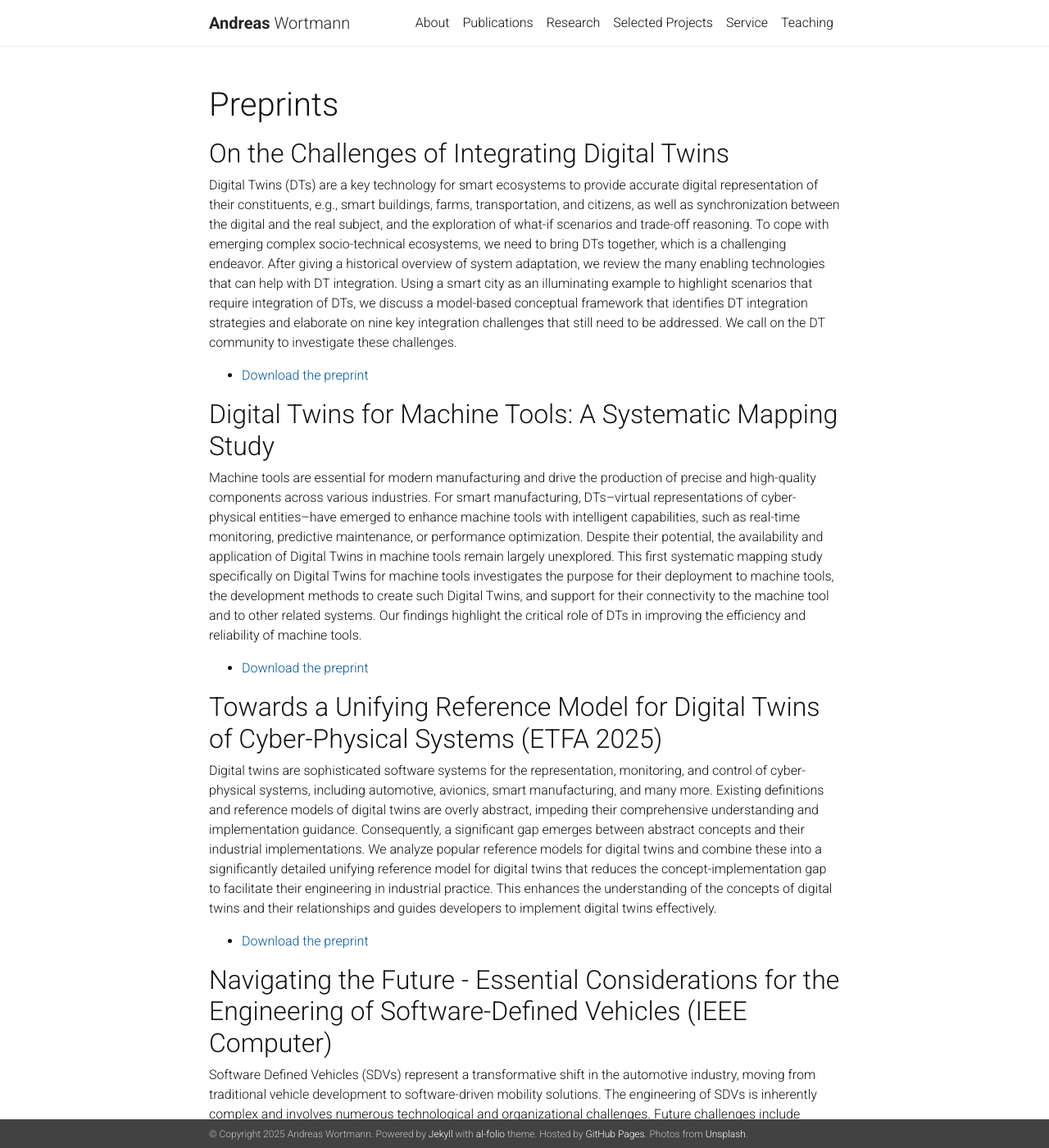
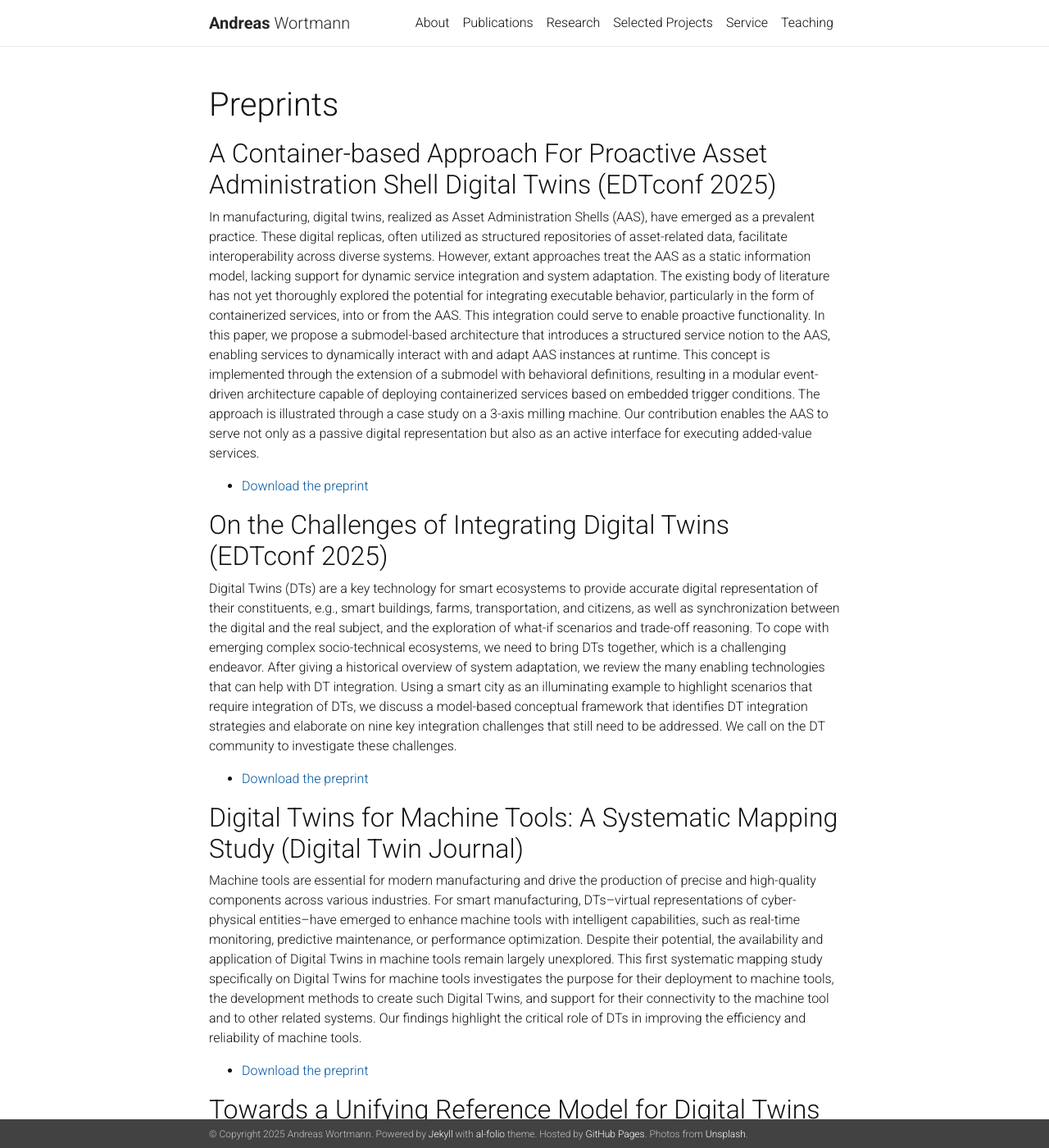
Before and after one commit to awortmann/awortmann.github.io, a Jekyll site: the page built from _pages/preprints.md, in a window 1280 px wide and 1400 px high. Shown: the whole window at 82% size. Built offline with Jekyll 4.4.1, drawn with Linux system fonts in a browser that asks for light colours; nearby versions of some CDN libraries; a style sheet for code colours, icons or effects is not loaded.

Commit message:
Minor update

```diff
--- a/_pages/preprints.md
+++ b/_pages/preprints.md
@@ -6,7 +6,14 @@ description:
 nav: false
 ---
 
-## On the Challenges of Integrating Digital Twins
+## A Container-based Approach For Proactive Asset Administration Shell Digital Twins (EDTconf 2025)
+
+In manufacturing, digital twins, realized as Asset Administration Shells (AAS), have emerged as a prevalent practice. These digital replicas, often utilized as structured repositories of asset-related data, facilitate interoperability across diverse systems. However, extant approaches treat the AAS as a static information model, lacking support for dynamic service integration and system adaptation. The existing body of literature has not yet thoroughly explored the potential for integrating executable behavior, particularly in the form of containerized services, into or from the AAS. This integration could serve to enable proactive functionality. In this paper, we propose a submodel-based architecture that introduces a structured service notion to the AAS, enabling services to dynamically interact with and adapt AAS instances at runtime. This concept is implemented through the extension of a submodel with behavioral definitions, resulting in a modular event-driven architecture capable of deploying containerized services based on embedded trigger conditions. The approach is illustrated through a case study on a 3-axis milling machine. Our contribution enables the AAS to serve not only as a passive digital representation but also as an active interface for executing added-value services.
+
+- [Download the preprint](https://raw.githubusercontent.com/awortmann/awortmann.github.io/master/downloads/preprints/A_Container-based_Approach_For_Proactive_Asset_Administration_Shell_Digital_Twins.pdf)
+
+
+## On the Challenges of Integrating Digital Twins (EDTconf 2025)
 
 Digital Twins (DTs) are a key technology for smart ecosystems to provide accurate digital representation of their constituents, e.g., smart buildings, farms, transportation, and citizens, as well as synchronization between the digital and the real subject, and the exploration of what-if scenarios and trade-off reasoning. To cope with emerging complex socio-technical ecosystems, we need to bring DTs together, which is a challenging
 endeavor. After giving a historical overview of system adaptation, we review the many enabling technologies that can help with DT integration. Using a smart city as an illuminating example to highlight scenarios that require integration of DTs, we discuss a model-based conceptual framework that identifies DT integration strategies and elaborate on nine key integration challenges that still need to be addressed. We call on the DT community to investigate these challenges.
@@ -14,7 +21,7 @@ endeavor. After giving a historical overview of system adaptation, we review the
 - [Download the preprint](https://raw.githubusercontent.com/awortmann/awortmann.github.io/master/downloads/preprints/On_the_Challenges_of_Integrating_Digital_Twins.pdf)
 
 
-## Digital Twins for Machine Tools: A Systematic Mapping Study
+## Digital Twins for Machine Tools: A Systematic Mapping Study (Digital Twin Journal)
 
 Machine tools are essential for modern manufacturing and drive the production of precise and high-quality components across various industries. For smart manufacturing, DTs–virtual representations of cyber-physical entities–have emerged to enhance machine tools with intelligent capabilities, such as real-time monitoring, predictive maintenance, or performance optimization. Despite their potential, the availability and application of Digital Twins in machine tools remain largely unexplored. This first systematic mapping study specifically on Digital Twins for machine tools investigates the purpose for their deployment to machine tools, the development methods to create such Digital Twins, and support for their connectivity to the machine tool and to other related systems. Our findings highlight the critical role of DTs in improving the efficiency and reliability of machine tools.
 
```
Also changed, not shown: 1 other file.
